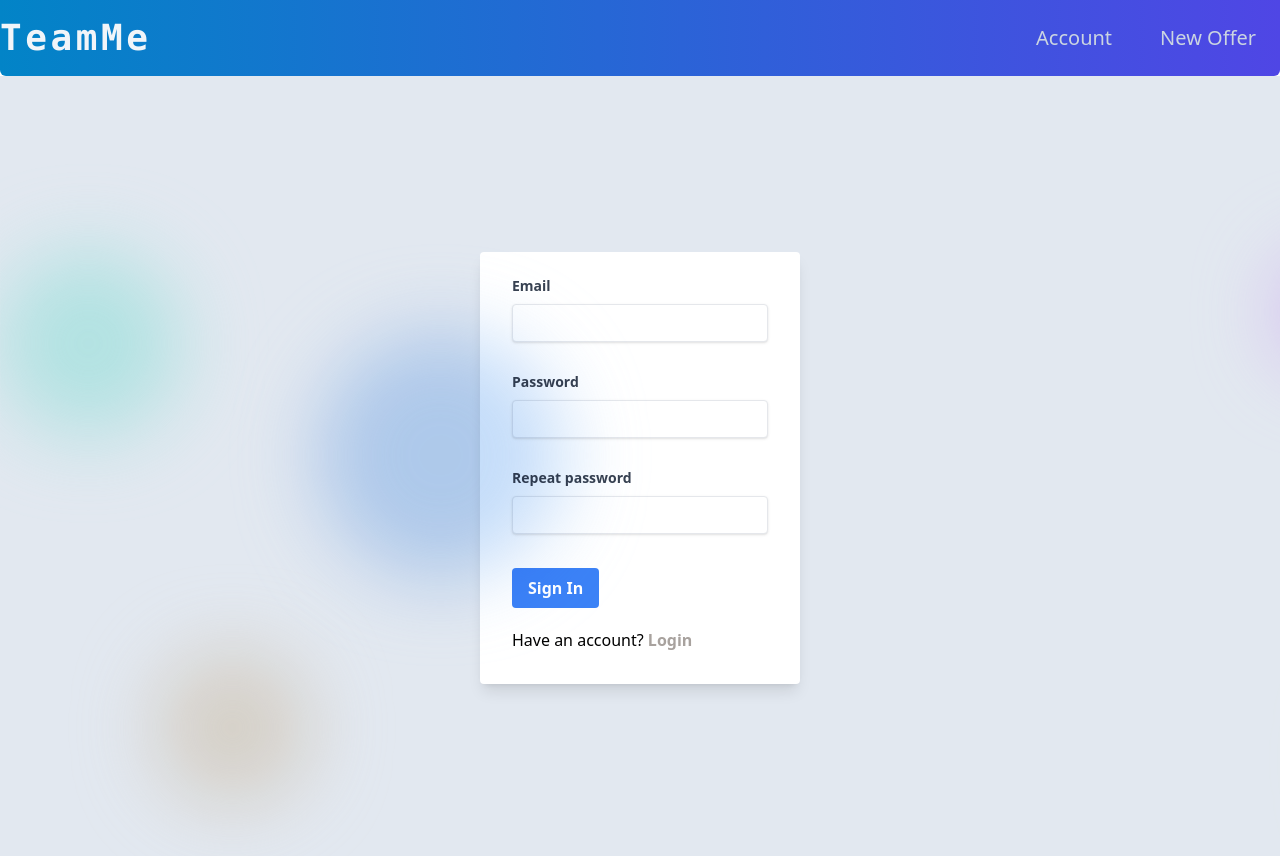
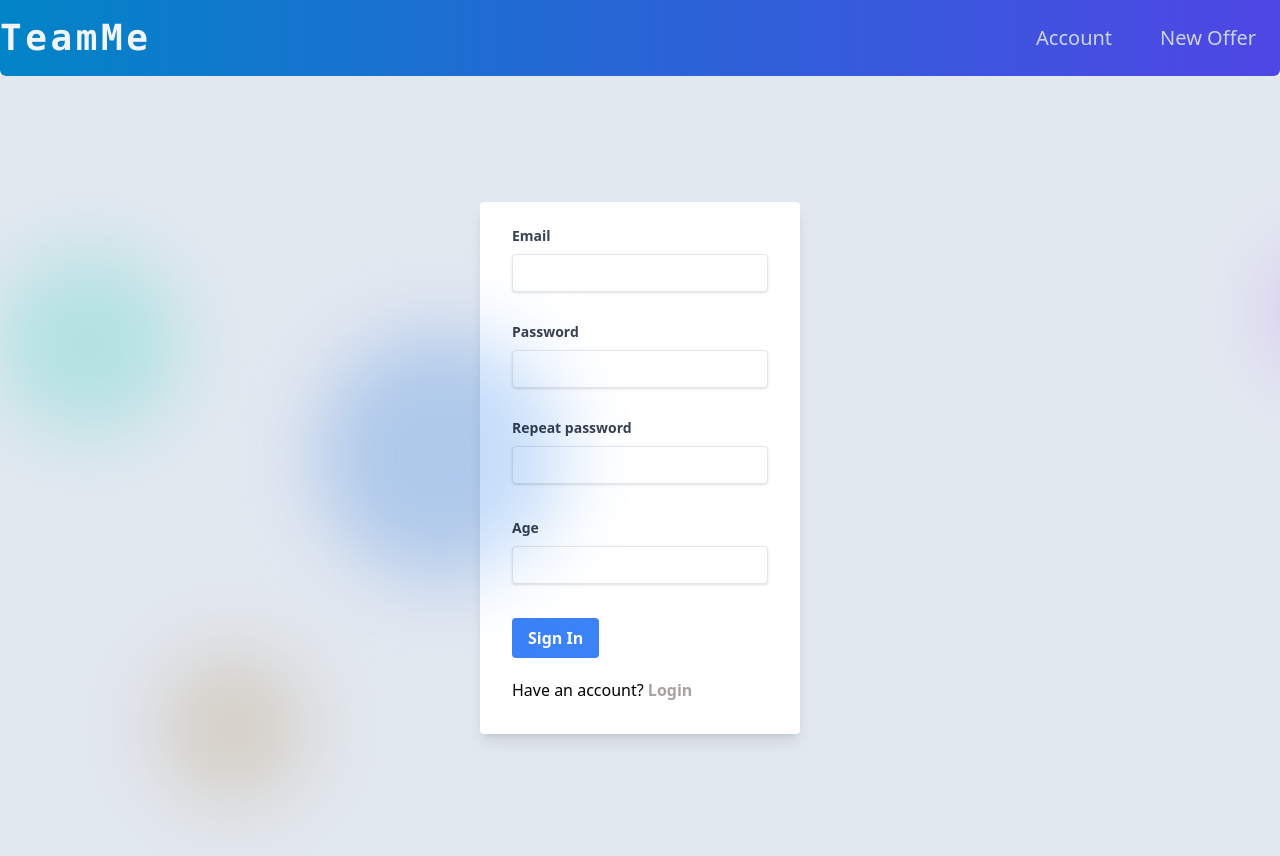
Before and after one commit to olo75jg21/teamMe, a React (Create React App) app in the folder client/: page /register in a window 1280 px wide. Shown: the top 856 px of the page. Built offline with nearby package versions, Linux system fonts and the light colour scheme.

Commit message:
offer form

```diff
--- a/client/src/components/addOffer/AddOfferForm.tsx
+++ b/client/src/components/addOffer/AddOfferForm.tsx
@@ -33,6 +33,7 @@
 
         <div className='mb-4 h-20'>
           <label className='block text-gray-700 text-sm font-bold mb-2'>Game</label>
+
           <select defaultValue={"Select"} {...register('game')}>
             <option value="lol">lol</option>
             <option value="cs">cs</option>
--- a/client/src/components/addOffer/AddOfferPage.tsx
+++ b/client/src/components/addOffer/AddOfferPage.tsx
@@ -8,7 +8,7 @@
 export const AddOfferPage = (): JSX.Element => {
   const [cookies] = useCookies(['credentials'])
   const userId = cookies.credentials?.user._id;
-  const [ offers, setOffers ] = useState<any[]>([]);
+  const [offers, setOffers] = useState<any[]>([]);
 
   const navigate = useNavigate();
 
--- a/client/src/components/register/RegisterForm.tsx
+++ b/client/src/components/register/RegisterForm.tsx
@@ -9,6 +9,7 @@
   email: string;
   password: string;
   repeatPassword: string;
+  age: number;
 };
 
 const registrationSchema = yup.object({
@@ -69,6 +70,16 @@
           {errors.repeatPassword?.message && <span className='text-red-600'>{errors.repeatPassword?.message}</span>}
         </div>
 
+        <div className='mb-5 h-20'>
+          <label className='block text-gray-700 text-sm font-bold mb-2'>Age</label>
+          <input
+              className='shadow appearance-none border rounded w-full py-2 px-3 text-gray-700 leading-tight focus:outline-none focus:shadow-outline'
+              type='number'
+              {...register("age")}
+          />
+          {/*{errors.repeatPassword?.message && <span className='text-red-600'>{errors.repeatPassword?.message}</span>}*/}
+        </div>
+
         <input type="submit" value='Sign In' className='bg-blue-500 cursor-pointer hover:bg-blue-700 text-white font-bold py-2 px-4 rounded focus:outline-none focus:shadow-outline" type="button' />
 
         <div className='flex mt-5'>
```
